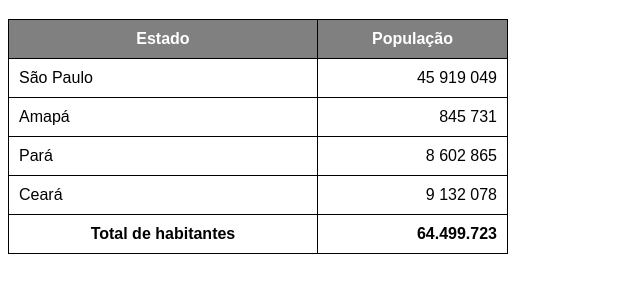
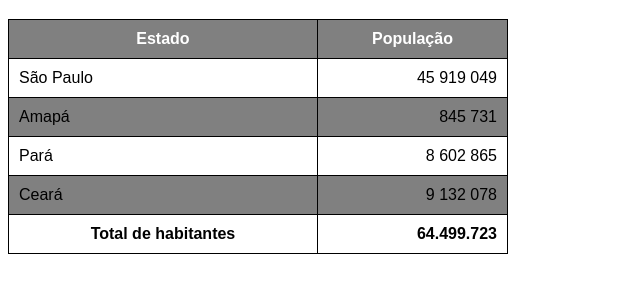
Before and after one commit to FelipeCapiberibe/Modulo-3, a plain HTML site: page modulo-3/ex023/tabela002.html in a window 1280 px wide. Shown: the part 61-354 px from the top of the page, without its empty margins (0-640 px from the left). Drawn offline with Linux system fonts and the light colour scheme.

Commit message:
efeito zebrado usando uma pseudo class

```diff
--- a/modulo-3/ex023/tabela002.html
+++ b/modulo-3/ex023/tabela002.html
@@ -23,6 +23,9 @@
         }
         .numero{
             text-align: right;
+        }
+        tbody > tr:nth-child(2n){ /* a Pseudo class :nth-child faz com que a minha background color se aplique a cada duas linhas */
+            background-color: gray;
         }
     </style>
 </head>
```
